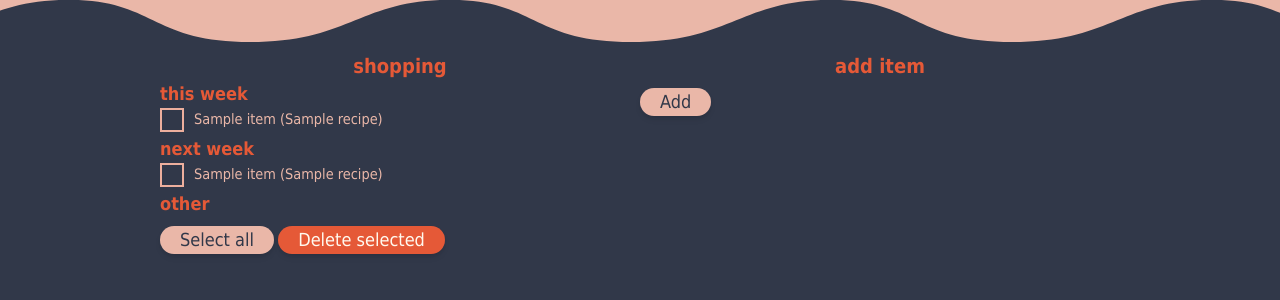
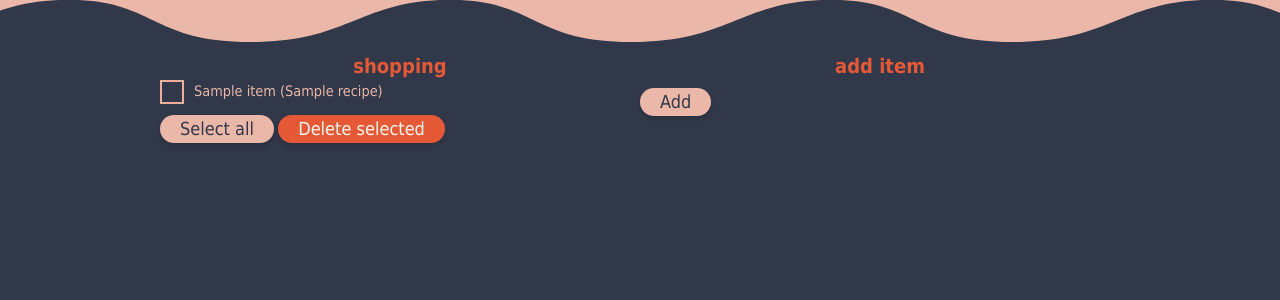
Before and after one commit to jetodd/recipes, a Django app: template recipes/templates/recipes/shopping.html in a window 1280 px wide. Shown: the part 84-384 px from the top of the page. Run offline with Django 3.2, Linux system fonts and the light colour scheme; the template is opened without the code that fills it: most values are stand-ins (such as "Sample title", 1, 10 or a date in 2020); style sheets or scripts are compiled from the project's sources; some libraries are stand-ins or nearby versions.

Commit message:
Revert "Split shopping list out to sections"
This reverts commit 3d009ff79ad3b6a0d9f8aed7ca3ed4b78c8d8372.

```diff
--- a/recipes/templates/recipes/shopping.html
+++ b/recipes/templates/recipes/shopping.html
@@ -12,9 +12,7 @@
         {% if items %}
           <form action="deleteitems" method="post">
             <div class="shopping-list">
-              <h2 class="text-red text-lg lowercase font-bold">This week</h2>
               {% for item in items %}
-                {% if item.recipe.this_week %}
                 <div class="form-check form-group">
                   <input
                     class="form-check-input"
@@ -30,47 +28,6 @@
                     {% if item.recipe != None %}({{ item.recipe }}){% endif %}</label
                   >
                 </div>
-                {% endif %}
-              {% endfor %}
-              <h2 class="text-red text-lg lowercase font-bold">Next week</h2>
-              {% for item in items %}
-                {% if item.recipe.next_week %}
-                  <div class="form-check form-group">
-                    <input
-                      class="form-check-input"
-                      name="item"
-                      type="checkbox"
-                      value="{{ item.id }}"
-                      id="shoppingItem{{ item.id }}"
-                    />
-                    <label
-                      class="form-check-label"
-                      for="shoppingItem{{ item.id }}"
-                      >{{ item.name }}
-                      {% if item.recipe != None %}({{ item.recipe }}){% endif %}</label
-                    >
-                  </div>
-                {% endif %}
-              {% endfor %}
-              <h2 class="text-red text-lg lowercase font-bold">Other</h2>
-              {% for item in items %}
-                {% if not item.recipe.this_week and not item.recipe.next_week %}
-                  <div class="form-check form-group">
-                    <input
-                      class="form-check-input"
-                      name="item"
-                      type="checkbox"
-                      value="{{ item.id }}"
-                      id="shoppingItem{{ item.id }}"
-                    />
-                    <label
-                      class="form-check-label"
-                      for="shoppingItem{{ item.id }}"
-                      >{{ item.name }}
-                      {% if item.recipe != None %}({{ item.recipe }}){% endif %}</label
-                    >
-                  </div>
-                {% endif %}
               {% endfor %}
             </div>
             {% csrf_token %}
```
Also changed, not shown: 1 other file. Lines whose indentation alone changed are shown as unchanged.
